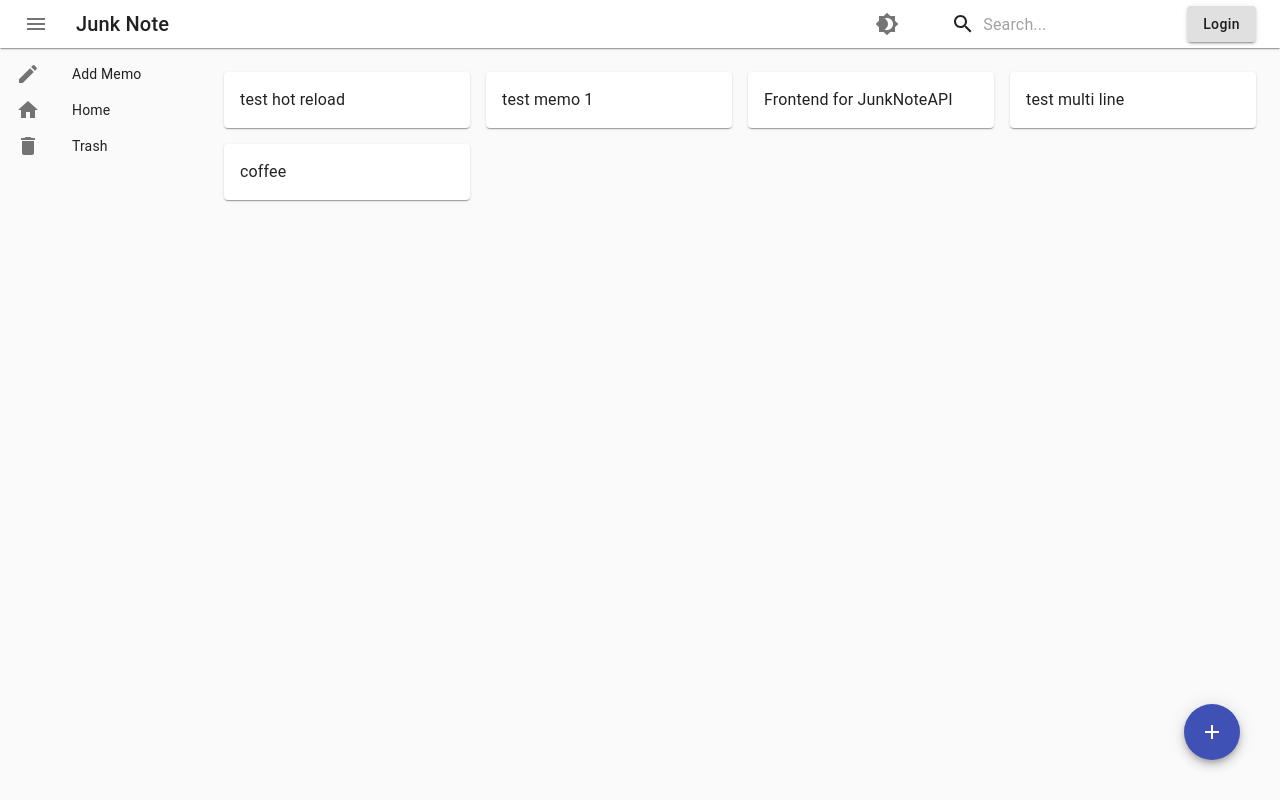
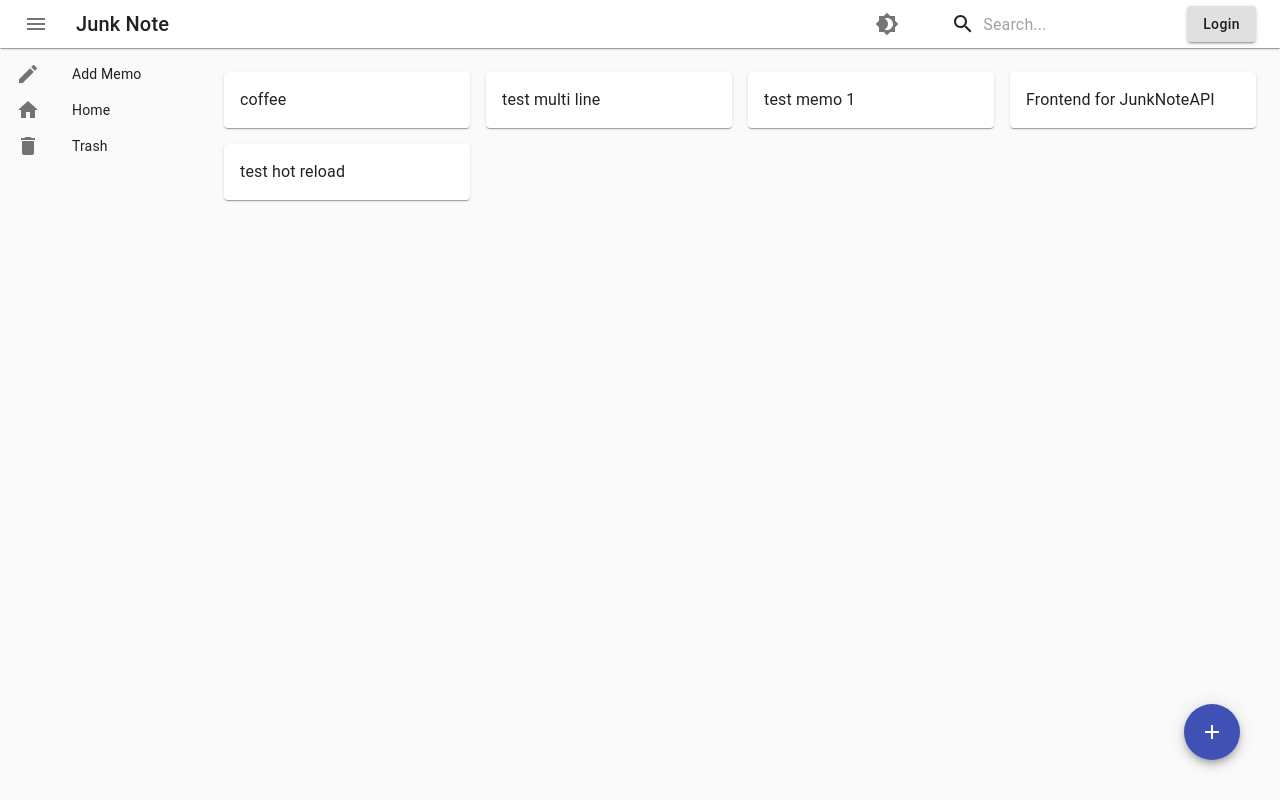
Before and after one commit to shin-hama/JunkNote, a React (Create React App) app: page / in a window 1280 px wide. Built offline with nearby package versions, Linux system fonts and the light colour scheme.

Commit message:
FEAT: Add method to order memos at randomly

```diff
--- a/src/components/App.tsx
+++ b/src/components/App.tsx
@@ -11,6 +11,7 @@ import Header from './Header'
 import LeftDrawer from './LeftDrawer'
 import MemoCard from './MemoCard'
 import { IMemo } from '../model/Memo'
+import { GetRandomIndexes } from '../utility/utility'
 
 const useStyles = makeStyles((theme: Theme) =>
   createStyles({
@@ -78,6 +79,11 @@ export default function App({ handleTheme }: Props) {
     }
   }
 
+  const [indexes, setIndexes] = React.useState<number[]>([])
+  React.useEffect(() => {
+    setIndexes(GetRandomIndexes(memos.length))
+  }, [memos])
+
   return (
     <div className={classes.root}>
       <Header handleOpen={handleOpen} handleTheme={handleTheme} />
@@ -90,9 +96,9 @@ export default function App({ handleTheme }: Props) {
             [classes.contentShift]: isDrawerOpen,
           })}>
           <Grid container justifyContent="flex-start" spacing={2}>
-            {memos.map((item, i) => (
-              <Grid key={i} item xs={6} md={4} lg={3}>
-                <MemoCard text={item} id={i} />
+            {indexes.map((index) => (
+              <Grid key={index} item xs={6} md={4} lg={3}>
+                <MemoCard text={memos[index]} id={index} />
               </Grid>
             ))}
           </Grid>
--- /dev/null
+++ b/src/utility/utility.tsx
@@ -0,0 +1,13 @@
+export function GetRandomIndexes(max: number) {
+  const memosNum = Array(...Array(max)).map((v, i) => {
+    return i
+  })
+  for (let i = memosNum.length - 1; i > 0; i--) {
+    const j = Math.floor(Math.random() * (i + 1))
+    const temp = memosNum[i]
+    memosNum[i] = memosNum[j]
+    memosNum[j] = temp
+  }
+
+  return memosNum
+}
--- a/tsconfig.json
+++ b/tsconfig.json
@@ -1,6 +1,6 @@
 {
   "compilerOptions": {
-    "target": "es5",
+    "target": "es6",
     "lib": ["dom", "dom.iterable", "esnext"],
     "allowJs": true,
     "skipLibCheck": true,
```
